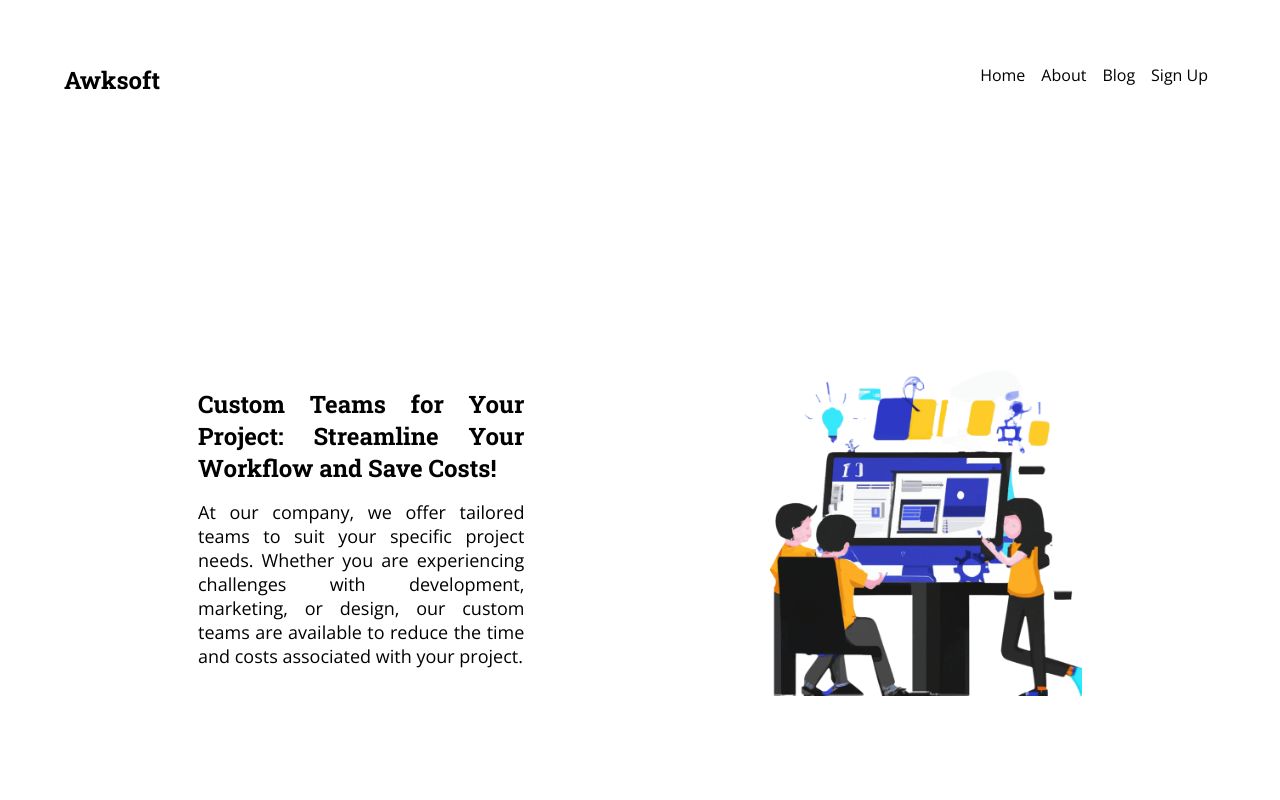
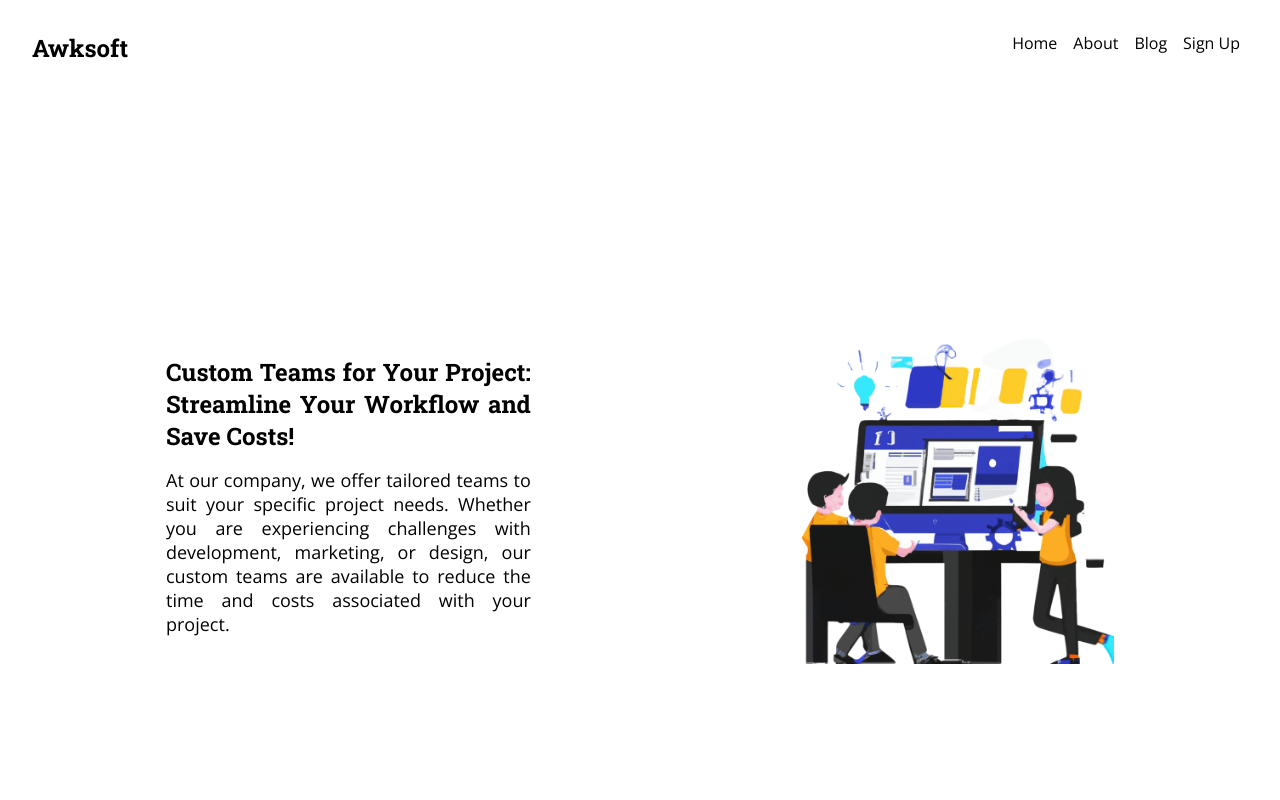
Before and after one commit to muhammad-awais-mumtaz/awksoft, a Next.js app: page / in a window 1280 px wide. Shown: the top 800 px of the page. Built offline with nearby package versions, Linux system fonts and the light colour scheme.

Commit message:
added standred margin of 2rem in footer, header and removed form body tag

```diff
--- a/components/footer/footer.module.css
+++ b/components/footer/footer.module.css
@@ -1,4 +1,5 @@
 .cont {
   display: flex;
   justify-content: center;
+  margin: 2rem;
 }
--- a/components/header/header.module.css
+++ b/components/header/header.module.css
@@ -1,6 +1,7 @@
 .cont {
   display: flex;
   justify-content: space-between;
+  margin: 2rem;
 }
 
 .nevLinks {
--- a/src/app/globals.css
+++ b/src/app/globals.css
@@ -36,5 +36,4 @@ html,
 body {
   max-width: 100vw;
   overflow-x: hidden;
-  margin: 2rem;
 }
```
